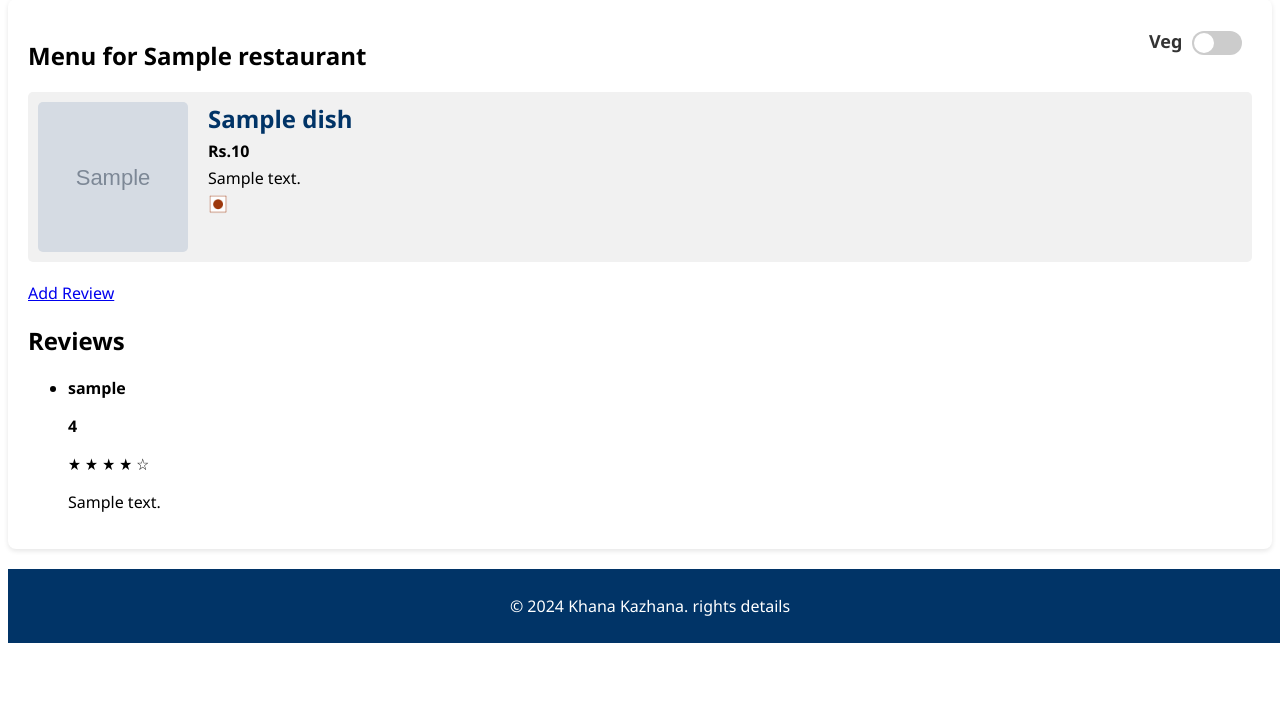
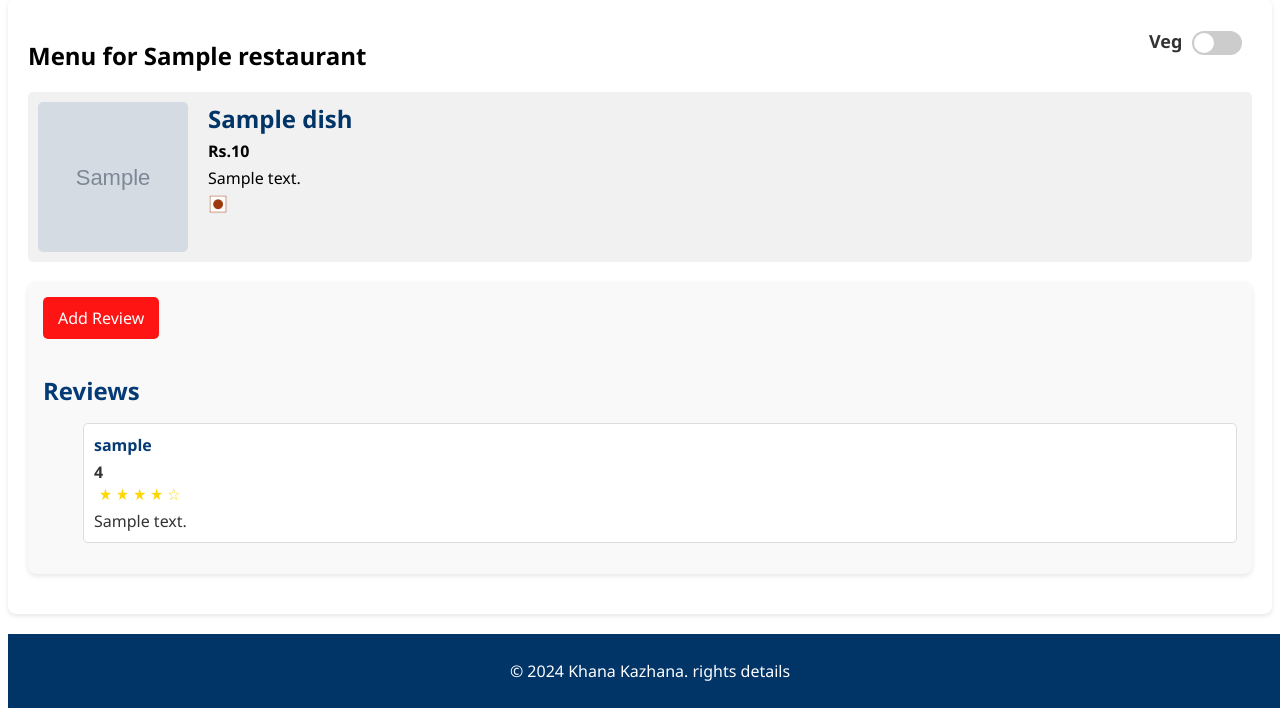
Before and after one commit to syed-tp/RestaurantApp, a Django app: template templates/restaurants/detail.html in a window 1280 px wide. Shown: the part 89-805 px from the top of the page. Before the commit the page ends 732 px from the top, so only its background shows below. Run offline with Django 3.2, Linux system fonts and the light colour scheme; the template is opened without the code that fills it: most values are stand-ins (such as "Sample title", 1, 10 or a date in 2020); grey boxes marked "Sample" are stand-in pictures; some web fonts are replaced.

Commit message:
Add styles

```diff
--- a/restaurants/views.py
+++ b/restaurants/views.py
@@ -44,6 +44,10 @@ class ReviewCreateView(LoginRequiredMixin, CreateView):
     form_class = ReviewForm
     template_name = 'restaurants/review_form.html'
 
+    def dispatch(self, request, *args, **kwargs):
+        self.restaurant = get_object_or_404(Restaurant, pk=self.kwargs['id'])
+        return super().dispatch(request, *args, **kwargs)
+
     def form_valid(self, form):
         form.instance.user = self.request.user
         form.instance.restaurant_id = self.kwargs['id']
--- a/static/css/base.css
+++ b/static/css/base.css
@@ -293,3 +293,140 @@ input:checked + .slider:before {
         margin-bottom: 5px; /* Smaller spacing between links */
     }
 }
+
+.reviews {
+    margin: 20px 0;
+    padding: 15px;
+    background-color: #f9f9f9;
+    border-radius: 8px;
+    box-shadow: 0 2px 5px rgba(0, 0, 0, 0.1);
+}
+
+.reviews h2 {
+    font-size: 24px;
+    margin-bottom: 15px;
+    color: #043a75;
+}
+
+.reviews a {
+    display: inline-block;
+    margin-bottom: 15px;
+    padding: 10px 15px;
+    background-color: #ff1414;
+    color: #fff;
+    border-radius: 5px;
+    text-decoration: none;
+    transition: background-color 0.3s, transform 0.2s;
+}
+
+.reviews a:hover {
+    background-color: #fc00009f;
+    transform: translateY(-1px);
+}
+
+.review-list {
+    margin-bottom: 10px;
+    padding: 10px;
+    border: 1px solid #ddd;
+    border-radius: 5px;
+    background-color: #ffffff;
+}
+
+.review-list strong {
+    color: #043a75;
+}
+
+.review-list p {
+    margin: 5px 0 0;
+    font-size: 16px;
+    color: #333;
+}
+
+.review-list li {
+    list-style-type: none;
+}
+
+.star-rating {
+    color: gold;
+    font-size: 16px;
+    margin-left: 5px;
+}
+
+/* FORMS STYLE */
+.review-form-container {
+    max-width: 600px;
+    margin: 0 auto;
+    padding: 20px;
+    background-color: #f9f9f9;
+    border: 1px solid #ddd;
+    border-radius: 8px;
+    box-shadow: 0 4px 8px rgba(0, 0, 0, 0.1);
+}
+
+
+.review-form {
+    display: flex;
+    flex-direction: column;
+}
+
+.review-form label {
+    font-weight: bold;
+    margin-bottom: 10px;
+    color: #333;
+}
+
+
+.review-form input[type="text"],
+.review-form textarea,
+.review-form select {
+    width: 95%;
+    padding: 10px;
+    margin-bottom: 15px;
+    border: 1px solid #ccc;
+    border-radius: 4px;
+    font-size: 16px;
+    transition: border-color 0.3s ease;
+}
+
+.review-form input[type="text"]:focus,
+.review-form textarea:focus,
+.review-form select:focus {
+    border-color: #007bff;
+    outline: none;
+}
+
+
+.submit-btn {
+    padding: 12px 20px;
+    background-color: #ff1414;
+    color: white;
+    font-size: 16px;
+    border: none;
+    border-radius: 4px;
+    cursor: pointer;
+    transition: background-color 0.3s ease;
+    margin-top: 10px;
+}
+
+.submit-btn:hover {
+    background-color:#ff1414 ;
+}
+
+.back-link {
+    display: inline-block;
+    margin-top: 15px;
+    color: #043a75;
+    text-decoration: none;
+    font-size: 16px;
+}
+
+.back-link:hover {
+    color: #ff1414;
+}
+
+.review-form-container h2 {
+    text-align: center;
+    font-size: 24px;
+    margin-bottom: 20px;
+    color: #043a75;
+}
```
